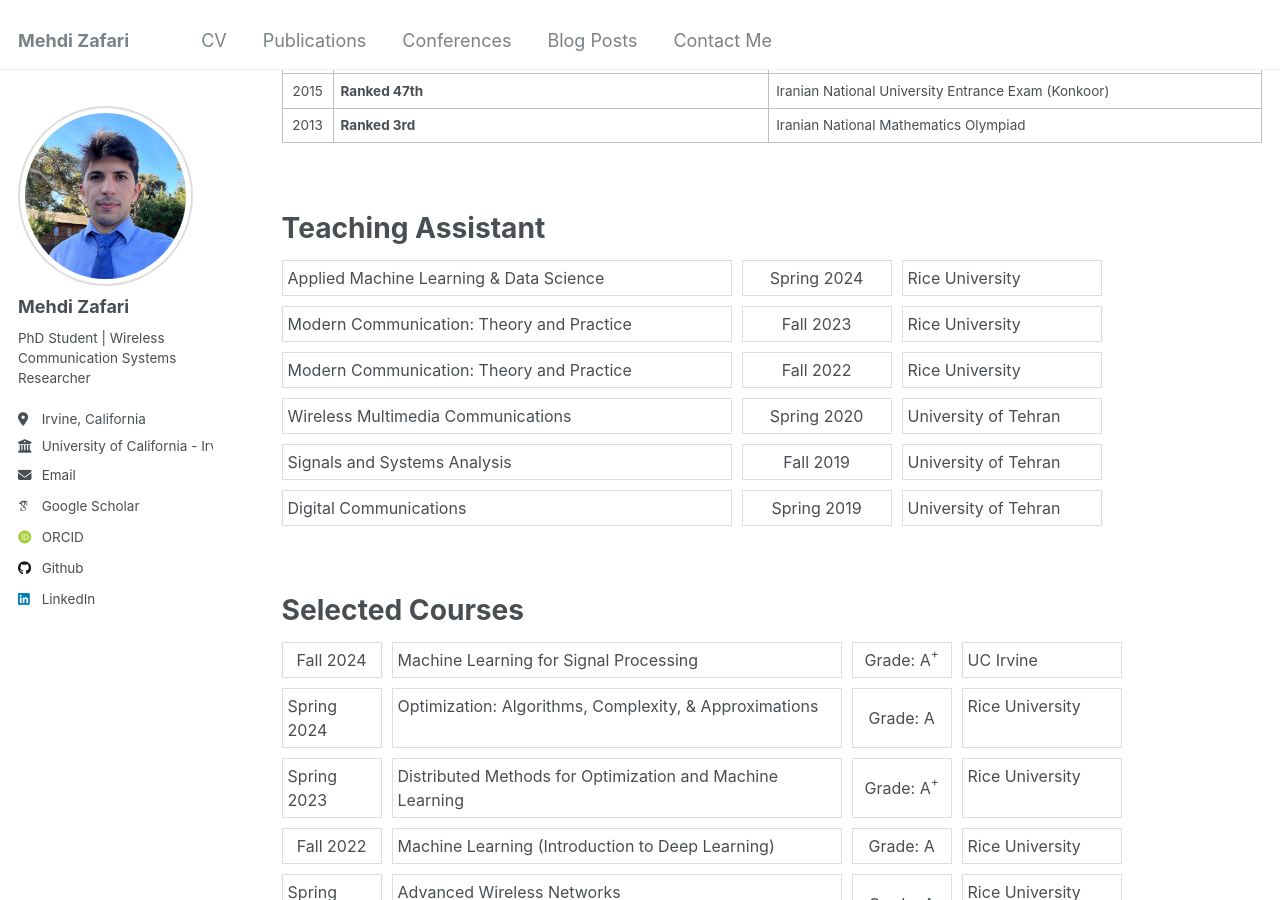
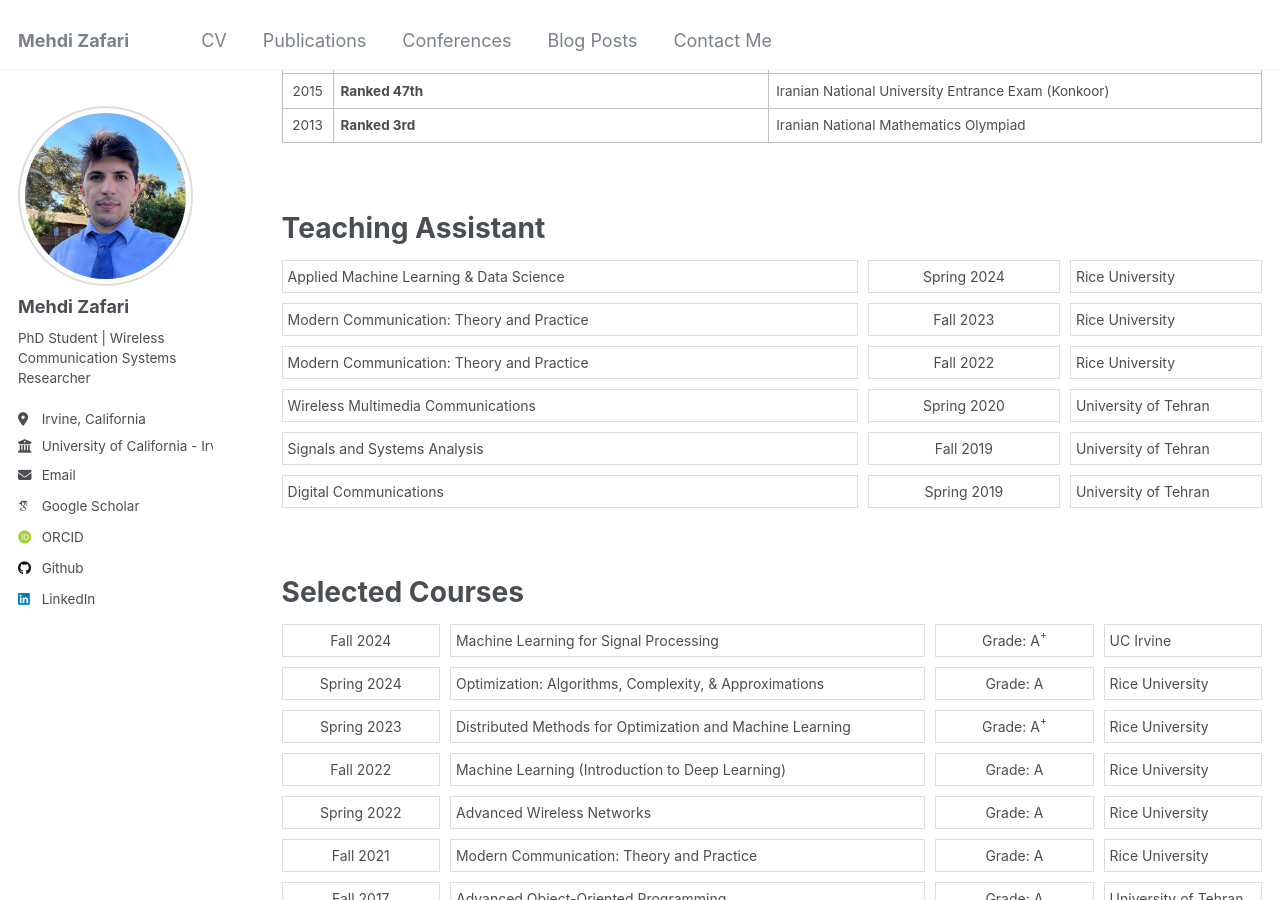
Before and after one commit to MehdiZD97/mehdizd97.github.io, a Jekyll site: the page built from _pages/cv.md, in a window 1280 px wide and 900 px high, scrolled down 4318 px. Built offline with Jekyll 4.4.1, drawn with Linux system fonts in a browser that asks for light colours; some web fonts are replaced.

Commit message:
Updated CV page with responsive teaching assistant section

```diff
--- a/_pages/cv.md
+++ b/_pages/cv.md
@@ -123,7 +123,7 @@ Honors & Awards
 Teaching Assistant
 ======
 
-<div style="display: grid; grid-template-columns: 450px 150px 200px; gap: 10px; font-size: 16px">
+<div style="display: grid; grid-template-columns: 1.5fr 0.5fr 0.5fr; gap: 10px; font-size: 14px">
   <div style="border: 1px solid #ddd; padding: 5px;">Applied Machine Learning & Data Science</div>
   <div style="border: 1px solid #ddd; padding: 5px; display: flex; justify-content: center; align-items: center;">Spring 2024</div>
   <div style="border: 1px solid #ddd; padding: 5px;">Rice University</div>
@@ -154,7 +154,7 @@ Teaching Assistant
 Selected Courses
 ======
 
-<div style="display: grid; grid-template-columns: 100px 450px 100px 160px; gap: 10px; font-size: 16px">
+<div style="display: grid; grid-template-columns: 0.5fr 1.5fr 0.5fr 0.5fr; gap: 10px; font-size: 14px">
   <div style="border: 1px solid #ddd; padding: 5px; display: flex; justify-content: center; align-items: center;">Fall 2024</div>
   <div style="border: 1px solid #ddd; padding: 5px;">Machine Learning for Signal Processing</div>
   <div style="border: 1px solid #ddd; padding: 5px; display: flex; justify-content: center; align-items: center;">Grade: A<sup>+</sup></div>
```
